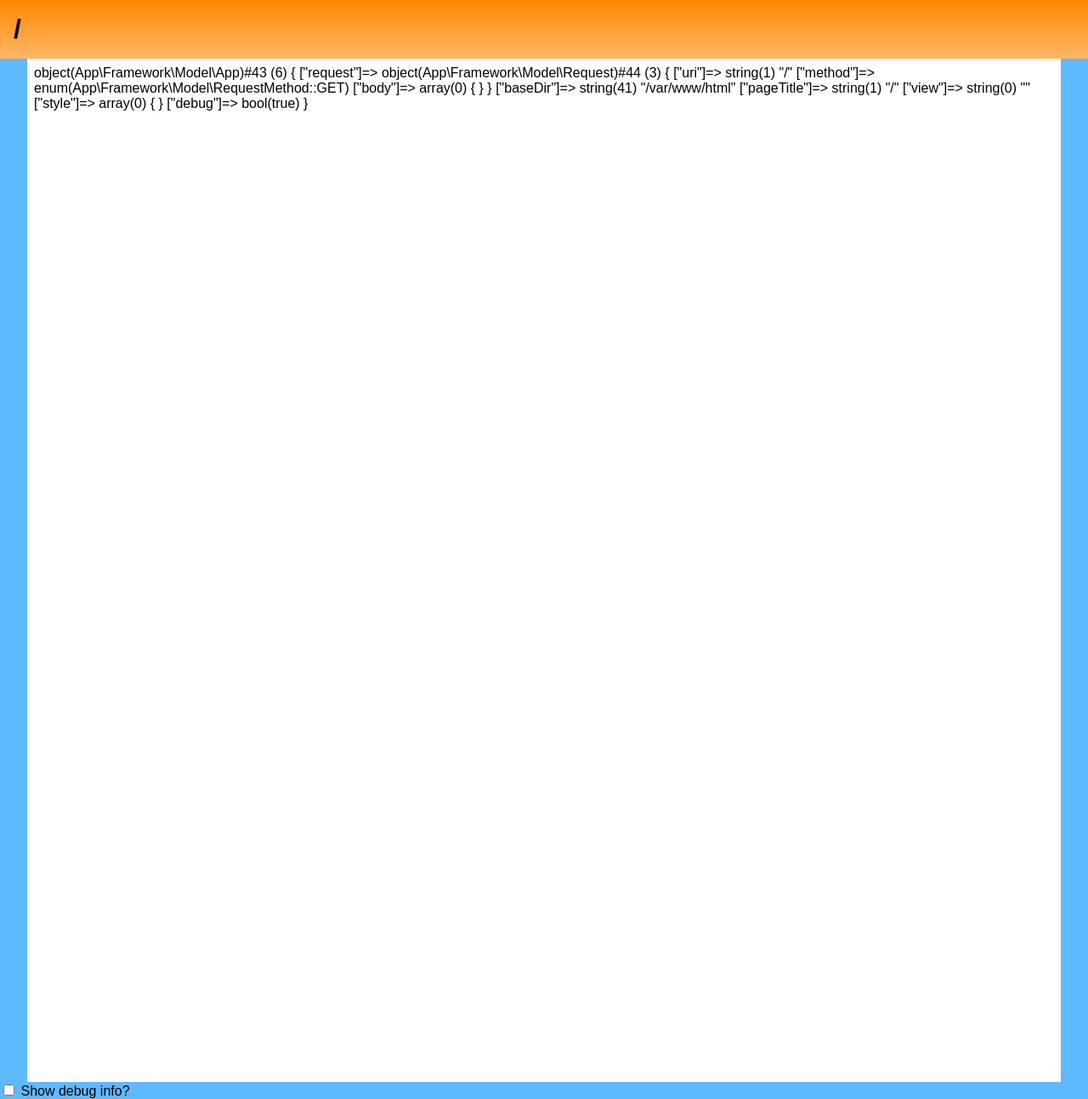
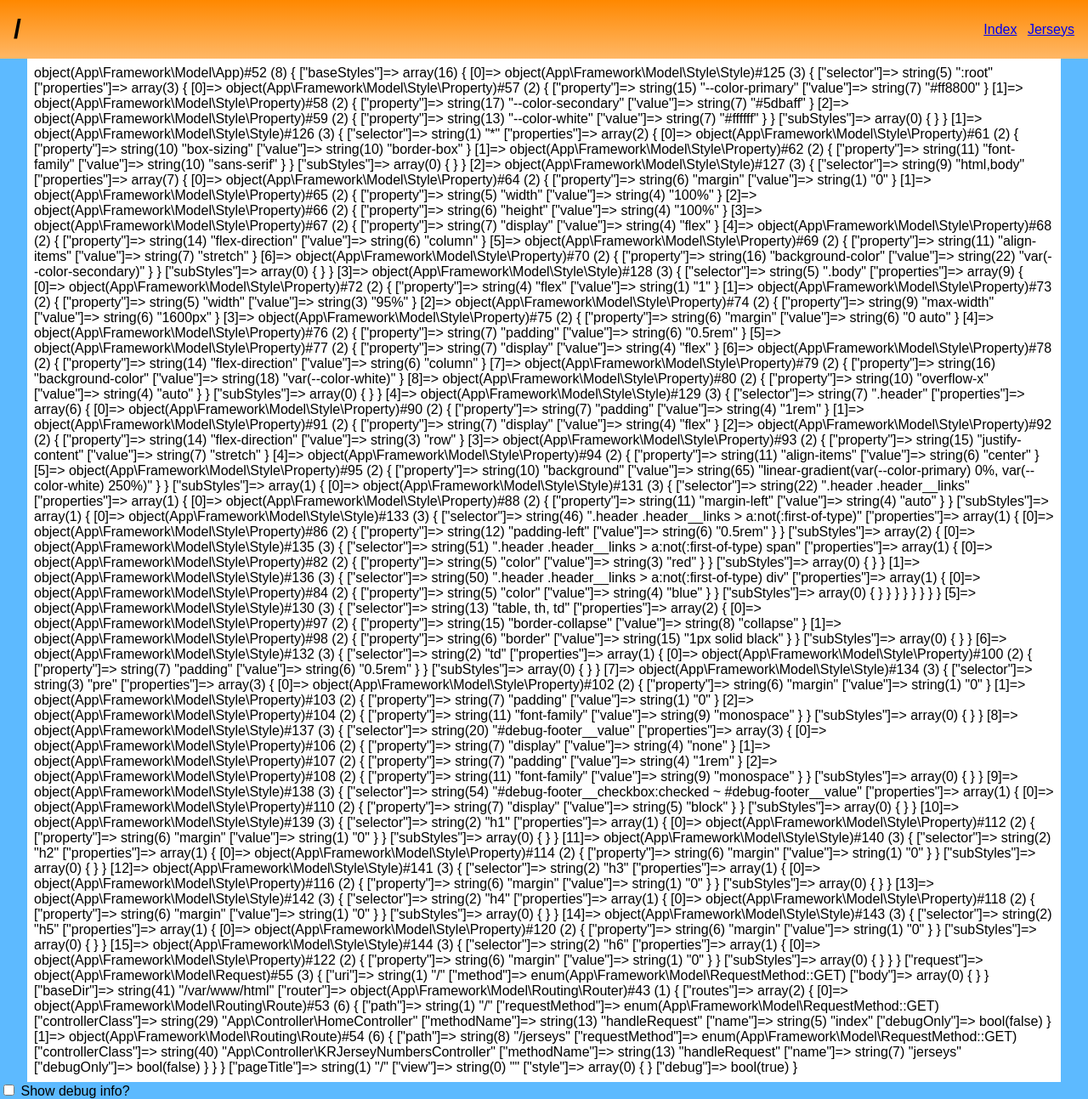
Before and after one commit to GingertronMk1/my-php-framework, a PHP site: page / in a window 1280 px wide. Shown: the whole page at 85% size. Run offline with PHP 8.4, Linux system fonts and the light colour scheme.

Commit message:
Styling updates

```diff
--- a/index.php
+++ b/index.php
@@ -11,20 +11,19 @@ use App\Framework\Model\Routing\Route;
 use App\Framework\Model\Routing\Router;
 use App\Framework\Model\Style\Style;
 
-$app = App::createWithRequestFromGlobals();
+$router = new Router([
+    Route::get('/', HomeController::class, 'handleRequest', 'index'),
+    Route::get(
+        '/jerseys',
+        KRJerseyNumbersController::class,
+        'handleRequest',
+        'jerseys'
+    ),
+]);
 
-$router = Router::create($app)
-    ->addRoutes(
-        Route::get('/', HomeController::class, 'handleRequest'),
-        Route::get(
-            '/jerseys',
-            KRJerseyNumbersController::class,
-            'handleRequest'
-        )
-    );
-
+$app = App::createWithRequestFromGlobals($router);
 try {
-    $app = $router->route();
+    $app = $app->route();
 } catch (Exception $e) {
     $app = App::fromException($e);
 }
@@ -45,6 +44,14 @@ try {
 <body>
     <header class="header">
         <h1><?= $app->pageTitle; ?></h1>
+        <div class="header__links">
+        <a href="<?= $app->router->getRouteFromName(
+            'index'
+        )->path; ?>">Index</a>
+        <a href="<?= $app->router->getRouteFromName(
+            'jerseys'
+        )->path; ?>">Jerseys</a>
+        </div>
     </header>
     <div class="body">
         <?= $app->view; ?>
@@ -64,21 +71,10 @@ try {
 <script>
 </script>
 
-<!-- Variable declarations -->
-<style lang="css">
-    <?= Style::create(':root', [
-                '--color-primary' => '#ff8800',
-                '--color-secondary' => '#5dbaff',
-                '--color-white' => '#ffffff',
-            ]); ?>
-</style>
-
-<!-- Actual styles -->
-<?php include('views/framework/base-styles.php'); ?>
+<!-- Base styles -->
+<?= $app->printBaseStyles(); ?>
 
 <!-- App styling -->
-<style>
-    <?= $app->renderStyle(); ?>
-</style>
+<?= $app->printStyle(); ?>
 
 </html>
--- a/src/Controller/KRJerseyNumbersController.php
+++ b/src/Controller/KRJerseyNumbersController.php
@@ -53,12 +53,12 @@ final class KRJerseyNumbersController extends AbstractController
 
         $topRow = array_merge(['No.'], array_keys($groupedPlayers[1]));
 
-        $str = $this->wrapInTags(
-            $this->wrapInTags(
+        $str = $this->app->wrapInTags(
+            $this->app->wrapInTags(
                 implode(
                     '',
                     array_map(
-                        fn (string $name) => $this->wrapInTags($name, 'td'),
+                        fn (string $name) => $this->app->wrapInTags($name, 'td'),
                         $topRow
                     )
                 ),
@@ -68,9 +68,9 @@ final class KRJerseyNumbersController extends AbstractController
         );
 
         foreach ($groupedPlayers as $jerseyNumber => $players) {
-            $str .= $this->wrapInTags(
+            $str .= $this->app->wrapInTags(
                 [
-                    $this->wrapInTags(
+                    $this->app->wrapInTags(
                         (string) $jerseyNumber,
                         'th',
                         [
@@ -78,7 +78,7 @@ final class KRJerseyNumbersController extends AbstractController
                         ]
                     ),
                     ...array_map(
-                        fn (string $name) => $this->wrapInTags($name, 'td'),
+                        fn (string $name) => $this->app->wrapInTags($name, 'td'),
                         $players
                     ),
                 ],
@@ -86,7 +86,7 @@ final class KRJerseyNumbersController extends AbstractController
             );
         }
 
-        $str = $this->wrapInTags($str, 'table');
+        $str = $this->app->wrapInTags($str, 'table');
         $this->app->view = $str;
         $this->app->setStyle(
             Style::create('td', [
--- a/src/Framework/Model/App.php
+++ b/src/Framework/Model/App.php
@@ -5,17 +5,25 @@ declare(strict_types=1);
 namespace App\Framework\Model;
 
 use App\Framework\Exception\AppException;
+use App\Framework\Model\Routing\Router;
+use App\Framework\Model\Style\BaseStyles;
 use App\Framework\Model\Style\Style;
 use Exception;
 
 final class App
 {
     /**
+     * @var array<Style>
+     */
+    public readonly array $baseStyles;
+
+    /**
      * @param array<Style> $style
      */
     public function __construct(
         public readonly Request $request,
         public readonly string $baseDir,
+        public Router $router,
         public string $pageTitle = '',
         public string $view = '',
         public array $style = [],
@@ -24,24 +32,18 @@ final class App
         if (empty($pageTitle)) {
             $this->pageTitle = $request->uri;
         }
+        $this->baseStyles = (new BaseStyles())->styles;
     }
 
     public static function createWithRequestFromGlobals(
+        Router $router,
         ?string $baseDir = null
     ): self {
         return new self(
             Request::createFromGlobals(),
-            $baseDir ?? $_SERVER['DOCUMENT_ROOT']
+            $baseDir ?? $_SERVER['DOCUMENT_ROOT'],
+            $router
         );
-    }
-
-    public function renderStyle(): string
-    {
-        $ret = '';
-        foreach ($this->style as $style) {
-            $ret .= $style . PHP_EOL;
-        }
-        return $ret;
     }
 
     public function getDataFileContents(
@@ -80,7 +82,7 @@ final class App
 
     public static function fromException(Exception $e): self
     {
-        $app = self::createWithRequestFromGlobals();
+        $app = self::createWithRequestFromGlobals(new Router());
         $app->view = $app->getView('framework/exception.php', [
             'exception' => $e,
         ]);
@@ -106,4 +108,40 @@ final class App
         $this->style = [];
         return $this->addStyles(...$styles);
     }
+
+    public function route(): self
+    {
+        return $this->router->route($this);
+    }
+
+    public function printBaseStyles(): string
+    {
+        return $this->wrapInTags($this->baseStyles, 'style', ['lang' => 'css']);
+    }
+
+    public function printStyle(): string
+    {
+        return $this->wrapInTags($this->style, 'style', ['lang' => 'css']);
+    }
+
+
+    /**
+     * @param string|array<string> $str
+     * @param array<string, string> $tagAttrs
+     */
+    public function wrapInTags(
+        string|array $str,
+        string $tag,
+        array $tagAttrs = []
+    ): string {
+        if (is_array($str)) {
+            $str = implode(PHP_EOL, $str);
+        }
+        $attrs = "";
+        foreach ($tagAttrs as $attrName => $attrValue) {
+            $attrs .= " {$attrName}=\"{$attrValue}\"";
+        }
+        return "<{$tag}{$attrs}>{$str}</{$tag}>";
+    }
+
 }
--- a/src/Framework/Model/Routing/Route.php
+++ b/src/Framework/Model/Routing/Route.php
@@ -21,6 +21,7 @@ final readonly class Route
         public RequestMethod $requestMethod,
         public string $controllerClass,
         public string $methodName,
+        public string $name = '',
         public bool $debugOnly = false
     ) {
     }
@@ -30,6 +31,7 @@ final readonly class Route
         RequestMethod $requestMethod,
         string $controllerClass,
         string $methodName,
+        string $name = '',
         bool $debugOnly = false
     ): self {
         if (! class_exists($controllerClass)) {
@@ -57,6 +59,7 @@ final readonly class Route
             $requestMethod,
             $controllerClass,
             $methodName,
+            $name,
             $debugOnly
         );
     }
@@ -85,6 +88,7 @@ final readonly class Route
         string $path,
         string $controllerClass,
         string $methodName,
+        string $name = '',
         bool $debugOnly = false
     ): self {
         return self::create(
@@ -92,6 +96,7 @@ final readonly class Route
             RequestMethod::GET,
             $controllerClass,
             $methodName,
+            $name,
             $debugOnly
         );
     }
@@ -100,6 +105,7 @@ final readonly class Route
         string $path,
         string $controllerClass,
         string $methodName,
+        string $name = '',
         bool $debugOnly = false
     ): self {
         return self::create(
@@ -107,6 +113,7 @@ final readonly class Route
             RequestMethod::POST,
             $controllerClass,
             $methodName,
+            $name,
             $debugOnly
         );
     }
--- a/src/Framework/Model/Routing/Router.php
+++ b/src/Framework/Model/Routing/Router.php
@@ -4,33 +4,33 @@ declare(strict_types=1);
 
 namespace App\Framework\Model\Routing;
 
+use App\Framework\Exception\RouterException;
 use App\Framework\Model\App;
 use Exception;
 
 final class Router
 {
     /**
+     * @var array<Route>
+     */
+    public array $routes = [];
+
+    /**
      * @param array<Route> $routes
      */
-    public function __construct(
-        public readonly App $app,
-        public array $routes = []
-    ) {
-    }
-
-    public static function create(App $app): self
+    public function __construct(array $routes = [])
     {
-        return new self($app, []);
+        $this->addRoutes(...$routes);
     }
 
     // This is madness
-    public function route(): App
+    public function route(App $app): App
     {
-        $appRequestMethod = $this->app->request->method;
-        $appRequestURI = $this->app->request->uri;
+        $appRequestMethod = $app->request->method;
+        $appRequestURI = $app->request->uri;
         foreach ($this->routes as $route) {
             if ($route->path === $appRequestURI && $route->requestMethod === $appRequestMethod) {
-                return $route->doRouting($this->app);
+                return $route->doRouting($app);
             }
         }
 
@@ -39,16 +39,21 @@ final class Router
 
     public function addRoute(Route $route): self
     {
-        if (
-            ! empty(
-                array_filter(
-                    $this->routes,
-                    fn (Route $currentRoute) => $currentRoute->controllerClass === $route->controllerClass && $currentRoute->methodName === $route->methodName
-                ))) {
-            throw new Exception(
-                'Cannot use the same controller and method for multiple routes'
-            );
+        foreach ($this->routes as $currentRoute) {
+            if (
+                $route->path === $currentRoute->path &&
+                $route->requestMethod === $currentRoute->requestMethod
+            ) {
+                throw RouterException::pathAndMethodTaken(
+                    $route->path,
+                    $route->requestMethod
+                );
+            }
+            if ($route->name !== '' && $route->name === $currentRoute->name) {
+                throw RouterException::nameTaken($route->name);
+            }
         }
+
         $this->routes[] = $route;
         return $this;
     }
@@ -60,4 +65,15 @@ final class Router
         }
         return $this;
     }
+
+    public function getRouteFromName(string $name): Route
+    {
+        foreach ($this->routes as $route) {
+            if ($route->name === $name) {
+                return $route;
+            }
+        }
+
+        throw RouterException::noRouteFoundWithName($name);
+    }
 }
--- /dev/null
+++ b/src/Framework/Model/Style/BaseStyles.php
@@ -0,0 +1,119 @@
+<?php
+
+declare(strict_types=1);
+
+namespace App\Framework\Model\Style;
+
+final readonly class BaseStyles
+{
+    /**
+     * @var array<Style>
+     */
+    public array $styles;
+
+    public function __construct()
+    {
+        $styles = [
+            Style::create(':root', [
+                '--color-primary' => '#ff8800',
+                '--color-secondary' => '#5dbaff',
+                '--color-white' => '#ffffff',
+            ]),
+            Style::create('*', [
+                'box-sizing' => 'border-box',
+                'font-family' => 'sans-serif',
+            ]),
+            Style::create('html,body', [
+                'margin' => '0',
+                'width' => '100%',
+                'height' => '100%',
+                'display' => 'flex',
+                'flex-direction' => 'column',
+                'align-items' => 'stretch',
+                'background-color' => 'var(--color-secondary)',
+            ]),
+
+            Style::create('.body', [
+                'flex' => '1',
+                'width' => '95%',
+                'max-width' => '1600px',
+                'margin' => '0 auto',
+                'padding' => '0.5rem',
+                'display' => 'flex',
+                'flex-direction' => 'column',
+                'background-color' => 'var(--color-white)',
+                'overflow-x' => 'auto',
+            ]),
+
+            Style::create(
+                '.header',
+                [
+                    'padding' => '1rem',
+                    'display' => 'flex',
+                    'flex-direction' => 'row',
+                    'justify-content' => 'stretch',
+                    'align-items' => 'center',
+                    'background' => 'linear-gradient(var(--color-primary) 0%, var(--color-white) 250%)',
+                ],
+                Style::create(
+                    '.header__links',
+                    [
+                        'margin-left' => 'auto',
+                    ],
+                    Style::create(
+                        '> a:not(:first-of-type)',
+                        [
+                            'padding-left' => '0.5rem',
+                        ],
+                        Style::create('span', [
+                            'color' => 'red',
+                        ]),
+                        Style::create('div', [
+                            'color' => 'blue',
+                        ]),
+                    )
+                )
+            ),
+
+            Style::create('table, th, td', [
+                'border-collapse' => 'collapse',
+                'border' => '1px solid black',
+            ]),
+            Style::create('td', [
+                'padding' => '0.5rem',
+            ]),
+
+            Style::create('pre', [
+                'margin' => '0',
+                'padding' => '0',
+                'font-family' => 'monospace',
+            ]),
+
+            Style::create('#debug-footer__value', [
+                'display' => 'none',
+                'padding' => '1rem',
+                'font-family' => 'monospace',
+            ]),
+
+            Style::create(
+                '#debug-footer__checkbox:checked ~ #debug-footer__value',
+                [
+                    'display' => 'block',
+
+                ]
+            ),
+        ];
+
+        foreach (range(1, 6) as $h) {
+            $styles[] =
+            Style::create("h{$h}", [
+                'margin' => '0',
+            ]);
+        }
+
+        $this->styles = array_map(
+            fn (Style $style) => $style->normaliseChildren(),
+            $styles
+        );
+    }
+}
--- a/src/Framework/Model/Style/Property.php
+++ b/src/Framework/Model/Style/Property.php
@@ -14,6 +14,6 @@ class Property
 
     public function __toString(): string
     {
-        return "{$this->property}: {$this->value};";
+        return "\t{$this->property}: {$this->value};";
     }
 }
--- a/src/Framework/Model/Style/Style.php
+++ b/src/Framework/Model/Style/Style.php
@@ -4,32 +4,83 @@ declare(strict_types=1);
 
 namespace App\Framework\Model\Style;
 
-class Style
+final readonly class Style
 {
     /**
      * @param array<Property> $properties
+     * @param array<self> $subStyles
      */
     private function __construct(
-        public readonly string $selector,
-        public readonly array $properties
+        public string $selector,
+        public array $properties,
+        public array $subStyles = []
     ) {
     }
 
     /**
      * @param array<string, string> $styles
      */
-    public static function create(string $selector, array $styles): self
-    {
+    public static function create(
+        string $selector,
+        array $styles,
+        self ...$subStyles
+    ): self {
         $modelProperties = [];
         foreach ($styles as $property => $value) {
             $modelProperties[] = new Property($property, $value);
         }
-        return new self($selector, $modelProperties);
+
+        $newSubStyles = [];
+        foreach ($subStyles as $subStyle) {
+            $newSubStyles[] = $subStyle;
+        }
+        return new self($selector, $modelProperties, $newSubStyles);
+    }
+
+    public function normaliseChildren(): self
+    {
+        return $this->prependParentSelector();
+    }
+
+    /**
+     * @param array<string> $parentSelectors
+     */
+    private function prependParentSelector(
+        array $parentSelectors = []
+    ): self {
+        $parentSelectors[] = $this->selector;
+        return new self(
+            implode(' ', $parentSelectors),
+            $this->properties,
+            array_map(
+                fn (self $subStyle) => $subStyle->prependParentSelector(
+                    $parentSelectors
+                ),
+                $this->subStyles,
+            )
+        );
     }
 
     public function __toString(): string
     {
-        $properties = implode(PHP_EOL, $this->properties);
-        return "{$this->selector} { {$properties} }";
+        $properties = implode(
+            PHP_EOL,
+            $this->properties
+        );
+        return "{$this->selector} {\n{$properties}\n}\n\n"
+                . implode(
+                    PHP_EOL,
+                    array_map(
+                        fn (self $subStyle) => (string) $subStyle,
+                        $this->subStyles
+                    )
+                );
+    }
+
+    public static function createAndPrint(string ...$args): void
+    {
+        $self = self::create(...$args);
+        echo $self;
+        echo '/* ' . print_r($self, true) . ' */' . PHP_EOL . PHP_EOL;
     }
 }
--- a/views/framework/base-styles.php
+++ /dev/null
@@ -1,76 +0,0 @@
-
-<style>
-    <?php
-    use App\Framework\Model\Style\Style;
-
-    echo Style::create('*', [
-        'box-sizing' => 'border-box',
-        'font-family' => 'sans-serif',
-    ]);
-    echo Style::create('html,body', [
-        'margin' => '0',
-        'width' => '100%',
-        'height' => '100%',
-        'display' => 'flex',
-        'flex-direction' => 'column',
-        'align-items' => 'stretch',
-        'background-color' => 'var(--color-secondary)',
-    ]);
-
-    foreach (range(1, 6) as $h) {
-        echo Style::create("h{$h}", [
-            'margin' => '0',
-        ]);
-    }
-
-    echo Style::create('.header', [
-        'padding' => '1rem',
-        'display' => 'flex',
-        'flex-direction' => 'row',
-        'justify-content' => 'stretch',
-        'background' => 'linear-gradient(var(--color-primary) 0%, var(--color-white) 250%)',
-    ]);
-
-    echo Style::create('.body', [
-        'flex' => '1',
-        'width' => '95%',
-        'max-width' => '1600px',
-        'margin' => '0 auto',
-        'padding' => '0.5rem',
-        'display' => 'flex',
-        'flex-direction' => 'column',
-        'background-color' => 'var(--color-white)',
-        'overflow-x' => 'auto',
-    ]);
-
-    echo Style::create('table, th, td', [
-        'border-collapse' => 'collapse',
-        'border' => '1px solid black',
-    ]);
-    echo Style::create('td', [
-        'padding' => '0.5rem',
-    ]);
-
-    echo Style::create('pre', [
-        'margin' => '0',
-        'padding' => '0',
-        'font-family' => 'monospace',
-    ]);
-
-    echo Style::create('#debug-footer__value', [
-        'display' => 'none',
-        'padding' => '1rem',
-        'font-family' => 'monospace',
-    ]);
-
-    echo Style::create(
-        '#debug-footer__checkbox:checked ~ #debug-footer__value',
-        [
-            'display' => 'block',
-
-        ]
-    );
-
-    ?>
-
-</style>
```
Also changed, not shown: src/Framework/Exception/RouterException.php (added, +30 -0 lines).
